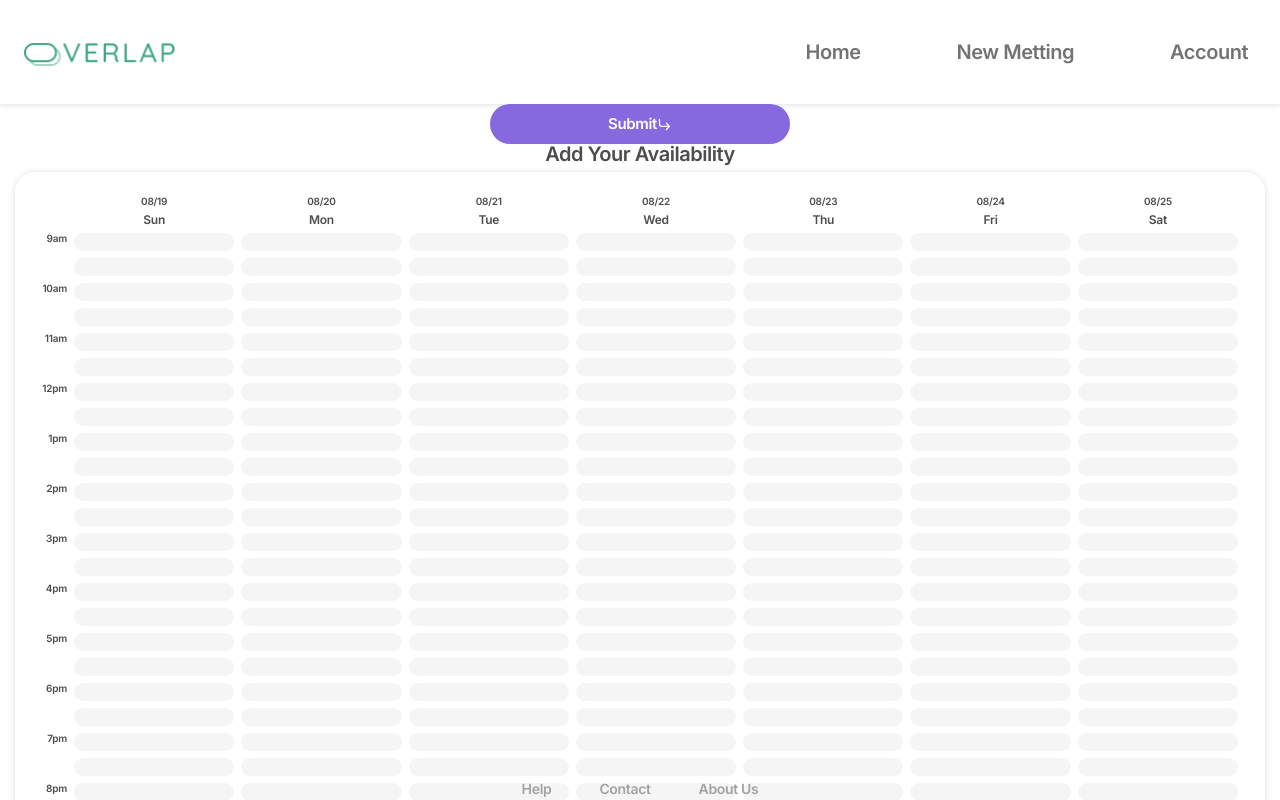
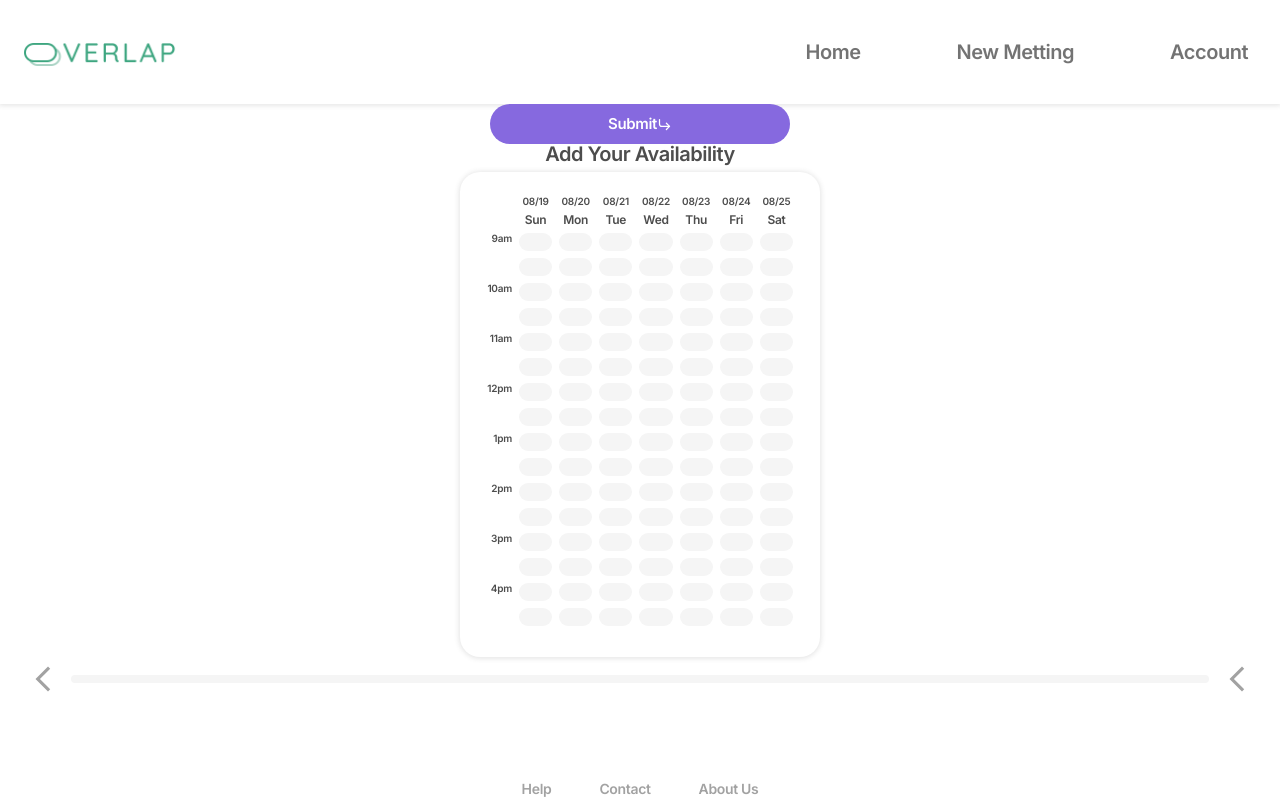
Before and after one commit to rejoan121615/overlap-web-app, a React (Vite) app: page / in a window 1280 px wide. Shown: the top 800 px of the page. Built offline with nearby package versions, Linux system fonts and the light colour scheme.

Commit message:
scroll bar hidden

```diff
--- a/src/components/Scheduling/Availability/Availability.scss
+++ b/src/components/Scheduling/Availability/Availability.scss
@@ -14,6 +14,9 @@
     @include py(24px, 24px);
     border-radius: 20px;
     box-shadow: $shadow-sm;
+    width: 100%;
+    max-width: 360px;
+    @include mx(auto, auto);
     p {
         margin-bottom: 0px;
     }
@@ -49,9 +52,16 @@
         margin-bottom: $gap;
     }
     .week-card-body {
-      display: flex;
-      flex-flow: column wrap;
+      // display: flex;
+      // flex-flow: column wrap;
+      display: grid;
+      grid-template-columns: 1fr;
       row-gap: $gap;
+      max-height: 400px;
+      overflow-y: auto;
+      &::-webkit-scrollbar {
+        display: none;
+      }
         // timelist row
         .time-list-row {
             @extend %row-grid;
```
